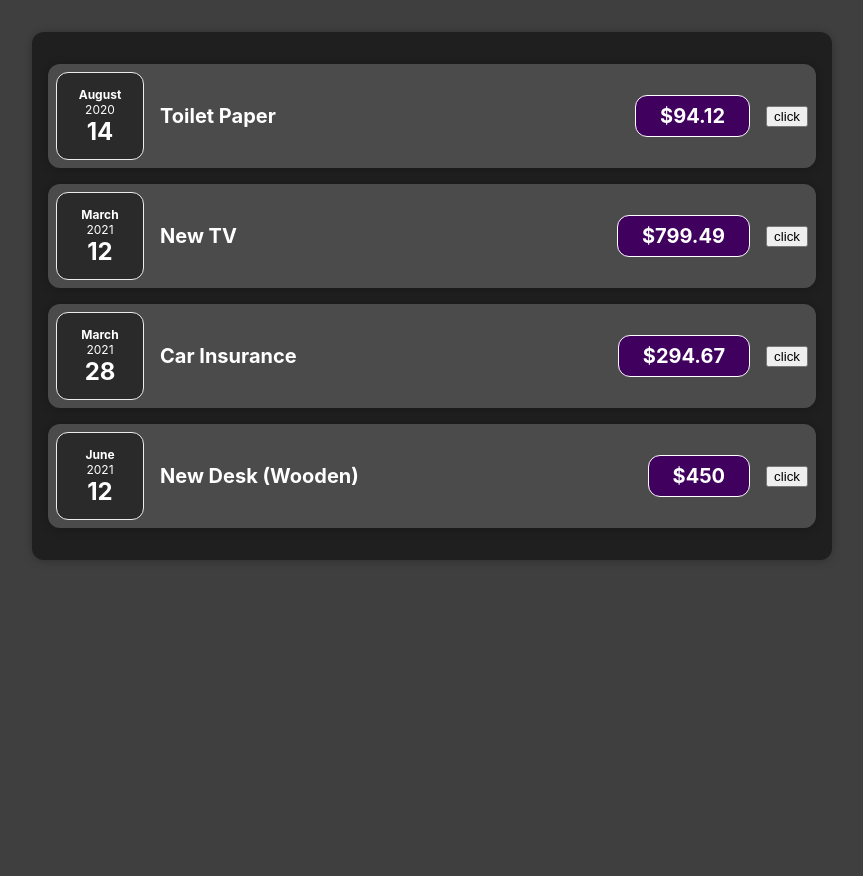
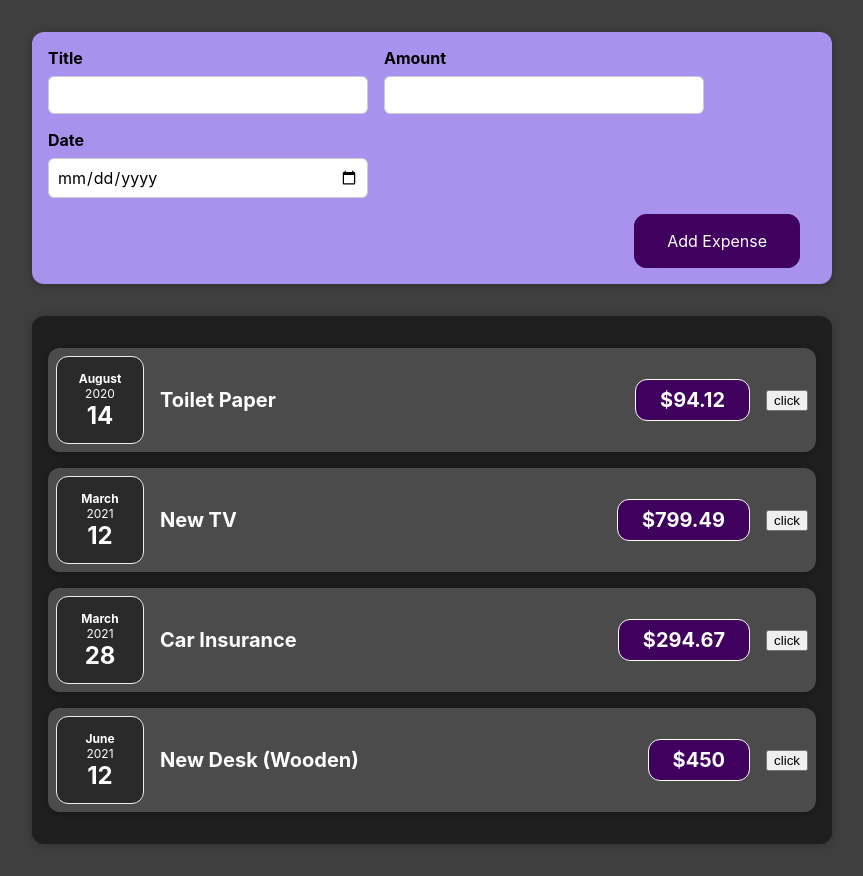
Before and after one commit to vothikimyen108/LearnReactJS, a React (Create React App) app in the folder ReactjsBasic/my-app/: page / in a window 1280 px wide. Shown: the whole page, without its empty margins (208-1071 px from the left). Before the commit the page ends 800 px from the top, so only its background shows below. Built offline with nearby package versions, Linux system fonts and the light colour scheme.

Commit message:
code ui new expense

```diff
--- a/ReactjsBasic/my-app/src/App.js
+++ b/ReactjsBasic/my-app/src/App.js
@@ -1,7 +1,8 @@
 //import vào sài
-import Expenses from "./components/Expenses/Expenses";
+import Expenses from "./components/Expense/Expenses";
 import "./App.css";
-import react from "react"
+//import react from "react"
+import NewExpense from "./components/NewExpense/NewExpense";
 // khai báo 1 mảng gồm các object expense
 const expenses = [
   {
@@ -26,15 +27,16 @@
 ];
 function App() {
   // viết jsx tiện hơn
-  // return (
-  //   <div className="App">
-  //     <header className="App-header">
-  //       <Expenses items={expenses}/>
-  //     </header>
-  //   </div>
-  // );
+  return (
+    <div className="App">
+      <header className="App-header">
+        <NewExpense></NewExpense>
+        <Expenses items={expenses}/>
+      </header>
+    </div>
+  );
   //viết bằng react để hiểu cấu trúc
-  return react.createElement('div',{},react.createElement(Expenses,{items:expenses}));
+ // return react.createElement('div',{},react.createElement(Expenses,{items:expenses}));
 }
 
 export default App;
--- /dev/null
+++ b/ReactjsBasic/my-app/src/components/NewExpense/ExpenseForm.css
@@ -0,0 +1,26 @@
+.new-expense__controls {
+    display: flex;
+    flex-wrap: wrap;
+    gap: 1rem;
+    margin-bottom: 1rem;
+    text-align: left;
+  }
+
+  .new-expense__control label {
+    font-weight: bold;
+    margin-bottom: 0.5rem;
+    display: block;
+  }
+
+  .new-expense__control input {
+    font: inherit;
+    padding: 0.5rem;
+    border-radius: 6px;
+    border: 1px solid #ccc;
+    width: 20rem;
+    max-width: 100%;
+  }
+
+  .new-expense__actions {
+    text-align: right;
+  }
--- /dev/null
+++ b/ReactjsBasic/my-app/src/components/NewExpense/ExpenseForm.js
@@ -0,0 +1,26 @@
+import React from "react";
+import "./ExpenseForm.css";
+const ExpenseForm = () => {
+  return (
+    <form>
+      <div className="new-expense__controls">
+        <div className="new-expense__control">
+          <label>Title</label>
+          <input type="text" />
+        </div>
+        <div className="new-expense__control">
+          <label>Amount</label>
+          <input type="number" min="0.01" step="0.01" />
+        </div>
+        <div className="new-expense__control">
+          <label>Date</label>
+          <input type="date" min="2019-01-01" max="2022-12-31" />
+        </div>
+      </div>
+      <div className="new-expense__actions">
+        <button type="submit">Add Expense</button>
+      </div>
+    </form>
+  );
+};
+export default ExpenseForm;
--- /dev/null
+++ b/ReactjsBasic/my-app/src/components/NewExpense/NewExpense.css
@@ -0,0 +1,38 @@
+.new-expense {
+    background-color: #a892ee;
+    padding: 1rem;
+    margin: 2rem auto;
+    width: 50rem;
+    max-width: 95%;
+    border-radius: 12px;
+    text-align: center;
+    box-shadow: 0 1px 8px rgba(0, 0, 0, 0.25);
+  }
+
+  .new-expense button {
+    font: inherit;
+    cursor: pointer;
+    padding: 1rem 2rem;
+    border: 1px solid #40005d;
+    background-color: #40005d;
+    color: white;
+    border-radius: 12px;
+    margin-right: 1rem;
+  }
+
+  .new-expense button:hover,
+  .new-expense button:active {
+    background-color: #510674;
+    border-color: #510674;
+  }
+
+  .new-expense button.alternative {
+    color: #220131;
+    border-color: transparent;
+    background-color: transparent;
+  }
+
+  .new-expense button.alternative:hover,
+  .new-expense button.alternative:active {
+    background-color: #ddb3f8;
+  }
--- /dev/null
+++ b/ReactjsBasic/my-app/src/components/NewExpense/NewExpense.js
@@ -0,0 +1,11 @@
+import React from "react";
+import './NewExpense.css'
+import ExpenseForm from "./ExpenseForm";
+const NewExpense = () => {
+  return (
+    <div className="new-expense">
+      <ExpenseForm />
+    </div>
+  );
+};
+export default NewExpense;
```
Also changed, not shown: ReactjsBasic/my-app/src/components/Expense/ExpenseDate.css (renamed from ReactjsBasic/my-app/src/components/Expenses/ExpenseDate.css), ReactjsBasic/my-app/src/components/Expense/ExpenseDate.js (renamed from ReactjsBasic/my-app/src/components/Expenses/ExpenseDate.js), ReactjsBasic/my-app/src/components/Expense/ExpenseItem.css (renamed from ReactjsBasic/my-app/src/components/Expenses/ExpenseItem.css), ReactjsBasic/my-app/src/components/Expense/ExpenseItem.js (renamed from ReactjsBasic/my-app/src/components/Expenses/ExpenseItem.js), ReactjsBasic/my-app/src/components/Expense/Expenses.css (renamed from ReactjsBasic/my-app/src/components/Expenses/Expenses.css), ReactjsBasic/my-app/src/components/Expense/Expenses.js (renamed from ReactjsBasic/my-app/src/components/Expenses/Expenses.js).
